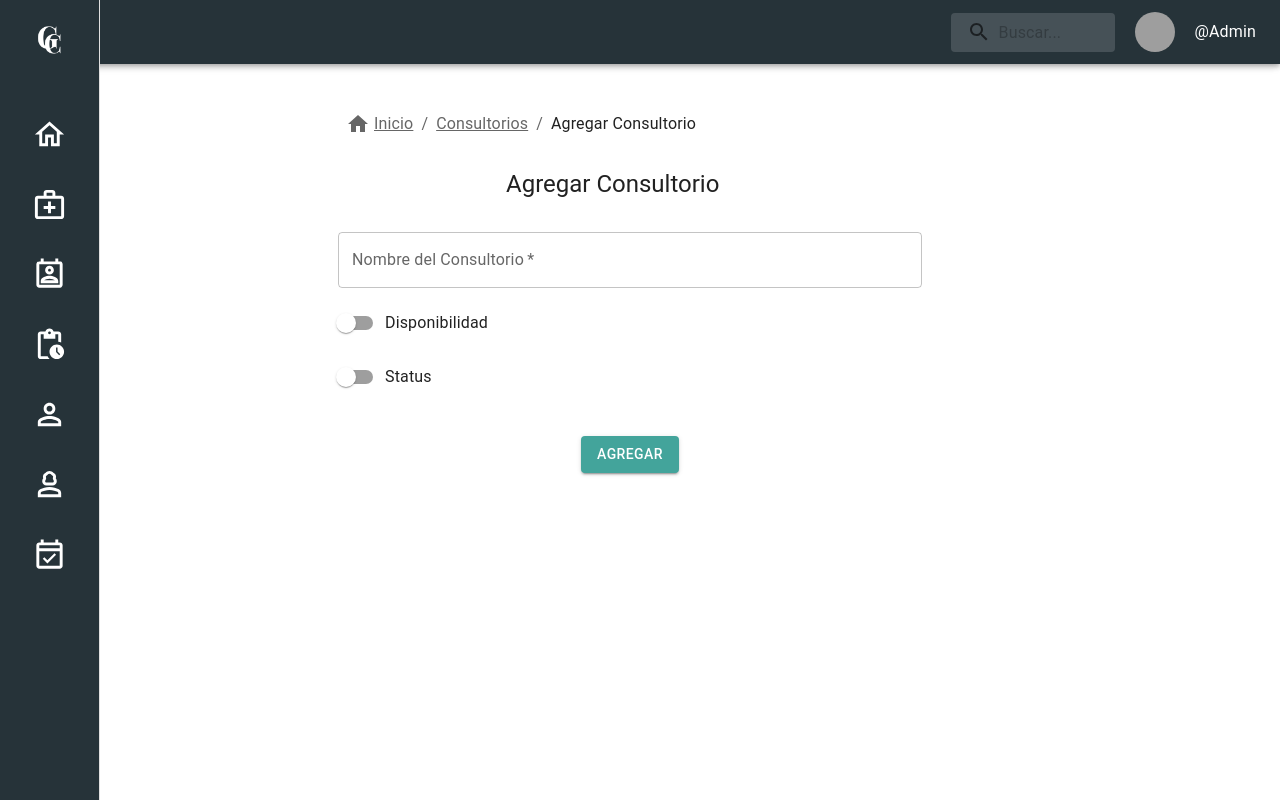
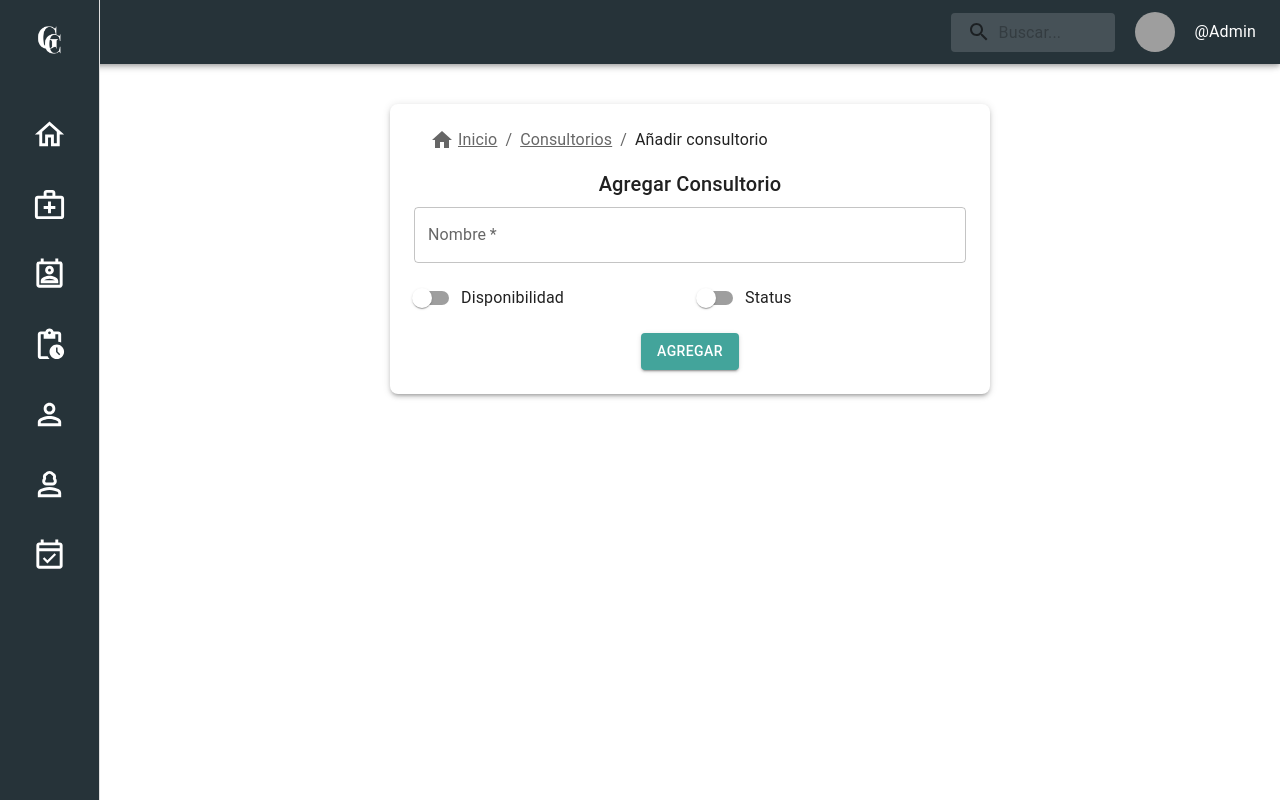
Before and after one commit to America09/GestionClinicas, a React (Vite) app: page /agregar-consultorios in a window 1280 px wide. Built offline with nearby package versions, Linux system fonts and the light colour scheme; sample sign-in values are in the browser's storage; grey boxes are pictures that could not be loaded.

Commit message:
forms con paper y boxShadow

```diff
--- a/src/Components/Public/Angel/AgregarConsultorio.tsx
+++ b/src/Components/Public/Angel/AgregarConsultorio.tsx
@@ -1,52 +1,44 @@
 import React, { useState } from 'react';
 import {
+  Grid,
+  TextField,
+  Switch,
+  FormControlLabel,
+  Button,
+  Typography,
+  Paper,
   Box,
-    Button,
-    Container,
-    FormControl,
-    Grid,
-    Switch,
-    TextField,
-    Typography,
   Breadcrumbs,
   Link,
-    FormControlLabel,
+  useMediaQuery,
+  useTheme
 } from '@mui/material';
+import HomeIcon from '@mui/icons-material/Home';
 import { Link as RouterLink } from 'react-router-dom';
-import HomeIcon from '@mui/icons-material/Home';
 import Swal from 'sweetalert2';
 
-interface FormData {
-    disponibilidad: boolean;
-    status: boolean;
-    consultorio: string;
-}
-
 const AgregarConsultorios: React.FC = () => {
-    const [formData, setFormData] = useState<FormData>({
+  const [formData, setFormData] = useState({
+    nombre: '',
     disponibilidad: false,
-        status: false,
-        consultorio: '',
+    status: false
   });
 
-    const [formErrors, setFormErrors] = useState<Partial<FormData>>({});
+  const [formErrors, setFormErrors] = useState<any>({});
 
-    const handleChange = (e: React.ChangeEvent<HTMLInputElement>) => {
-        const { name, value } = e.target;
-        setFormData({ ...formData, [name]: value });
-    };
-
-    const handleSwitchChange = (name: keyof FormData) => (e: React.ChangeEvent<HTMLInputElement>) => {
-        setFormData({ ...formData, [name]: e.target.checked });
+  const handleChange = (e: React.ChangeEvent<HTMLInputElement | HTMLTextAreaElement | HTMLSelectElement>) => {
+    const { name, value, type, checked } = e.target;
+    setFormData({
+      ...formData,
+      [name]: type === 'checkbox' ? checked : value,
+    });
   };
 
   const handleSubmit = async (e: React.FormEvent) => {
     e.preventDefault();
 
-        const errors: Partial<FormData> = {};
-        if (!formData.consultorio) {
-            errors.consultorio = 'El nombre del consultorio es requerido';
-        }
+    const errors: any = {};
+    if (!formData.nombre) errors.nombre = 'El nombre es requerido';
 
     setFormErrors(errors);
 
@@ -80,10 +72,23 @@ const AgregarConsultorios: React.FC = () => {
     }
   };
 
+  const theme = useTheme();
+  const isLargeScreen = useMediaQuery(theme.breakpoints.up('md')); // Pantallas grandes
+
   return (
-        <Container maxWidth="md">
-            <Box sx={{ mt: 5, mb: 4, px: 0 }}>
-                <Box sx={{ display: 'flex', ml: -14 }}>
+    <Paper
+      sx={{
+        padding: 3,
+        maxWidth: 600,
+        margin: isLargeScreen ? '0' : '0 auto', // Quita el margen horizontal en pantallas grandes
+        display: 'block',
+        width: isLargeScreen ? 'calc(100% - 32px)' : '100%', // Ajusta el ancho en pantallas grandes
+        boxShadow: 3, // Agrega el efecto de sombra
+        borderRadius: 2, // Ajusta el radio del borde
+        mt: 4 // Ajusta el margen superior para bajar el formulario
+      }}
+    >
+      <Box sx={{ display: 'flex', ml: 2, mb: 2 }}> {/* Ajustar ml para mover a la derecha */}
         <Breadcrumbs aria-label="breadcrumb">
           <Link color="inherit" component={RouterLink} to="/" sx={{ display: 'flex', alignItems: 'center' }}>
             <HomeIcon sx={{ mr: 0.5 }} />
@@ -92,68 +97,68 @@ const AgregarConsultorios: React.FC = () => {
           <Link color="inherit" component={RouterLink} to="/admin-consultorios">
             Consultorios
           </Link>
-                        <Typography color="textPrimary">Agregar Consultorio</Typography>
+          <Typography color="textPrimary">Añadir consultorio</Typography>
         </Breadcrumbs>
       </Box>
-            </Box>
-            <Box sx={{ textAlign: 'left', ml: 6 }}>
-                <Typography variant="h5" component="h2" gutterBottom>
+      <div style={{
+        width: '100%',
+        maxWidth: 800,
+        margin: isLargeScreen ? '0' : '0 auto', // Mantén el margen en pantallas pequeñas
+      }}>
+        <Typography variant="h6" gutterBottom align="center">
           Agregar Consultorio
         </Typography>
-            </Box>
-            <Box component="form" onSubmit={handleSubmit} sx={{ mt: 4, display: 'flex', justifyContent: 'flex-start', ml: -15 }}>
-                <Grid container spacing={2} sx={{ maxWidth: '600px' }}>
+        <form onSubmit={handleSubmit}>
+          <Grid container spacing={2}>
             <Grid item xs={12}>
-                        <FormControl fullWidth>
               <TextField
-                                label="Nombre del Consultorio"
-                                variant="outlined"
-                                name="consultorio"
-                                value={formData.consultorio}
+                fullWidth
+                label="Nombre"
+                name="nombre"
+                value={formData.nombre}
                 onChange={handleChange}
-                                fullWidth
-                                error={!!formErrors.consultorio}
-                                helperText={formErrors.consultorio}
                 required
+                error={!!formErrors.nombre}
+                helperText={formErrors.nombre}
               />
-                        </FormControl>
             </Grid>
-                    <Grid item xs={12}>
-                        <FormControl fullWidth>
+            <Grid item xs={12} sm={6}>
               <FormControlLabel
-                                control={<Switch checked={formData.disponibilidad} onChange={handleSwitchChange('disponibilidad')} />}
+                control={
+                  <Switch
+                    name="disponibilidad"
+                    checked={formData.disponibilidad}
+                    onChange={handleChange}
+                  />
+                }
                 label="Disponibilidad"
               />
-                        </FormControl>
             </Grid>
-                    <Grid item xs={12}>
-                        <FormControl fullWidth>
+            <Grid item xs={12} sm={6}>
               <FormControlLabel
-                                control={<Switch checked={formData.status} onChange={handleSwitchChange('status')} />}
+                control={
+                  <Switch
+                    name="status"
+                    checked={formData.status}
+                    onChange={handleChange}
+                  />
+                }
                 label="Status"
               />
-                        </FormControl>
             </Grid>
-                    <Grid item xs={12}>
-                        <Box sx={{ display: 'flex', justifyContent: 'center', mt: 3 }}>
+            <Grid item xs={12} sx={{ display: 'flex', justifyContent: 'center' }}>
               <Button
+                type="submit"
                 variant="contained"
-                                sx={{
-                                    backgroundColor: '#43A49B',
-                                    color: 'white',
-                                    '&:hover': {
-                                        backgroundColor: '#51C5BA',
-                                    },
-                                }}
-                                type="submit"
+                sx={{ backgroundColor: '#43A49B', '&:hover': { backgroundColor: '#369083' } }}
               >
                 Agregar
               </Button>
-                        </Box>
             </Grid>
           </Grid>
-            </Box>
-        </Container>
+        </form>
+      </div>
+    </Paper>
   );
 };
 
--- a/src/Components/Public/Angel/AgregarMedico.tsx
+++ b/src/Components/Public/Angel/AgregarMedico.tsx
@@ -100,6 +100,8 @@ const AgregarMedicos: React.FC = () => {
         margin: isLargeScreen ? '0' : '0 auto', // Quita el margen horizontal en pantallas grandes
         display: 'block',
         width: isLargeScreen ? 'calc(100% - 32px)' : '100%', // Ajusta el ancho en pantallas grandes
+        boxShadow: 3, // Agrega el efecto de sombra
+        borderRadius: 2, // Ajusta el radio del borde
       }}
     >
       <Box sx={{ display: 'flex', ml: 2, mb: 2 }}> {/* Ajustar ml para mover a la derecha */}
```
Lines whose indentation alone changed are shown as unchanged.
